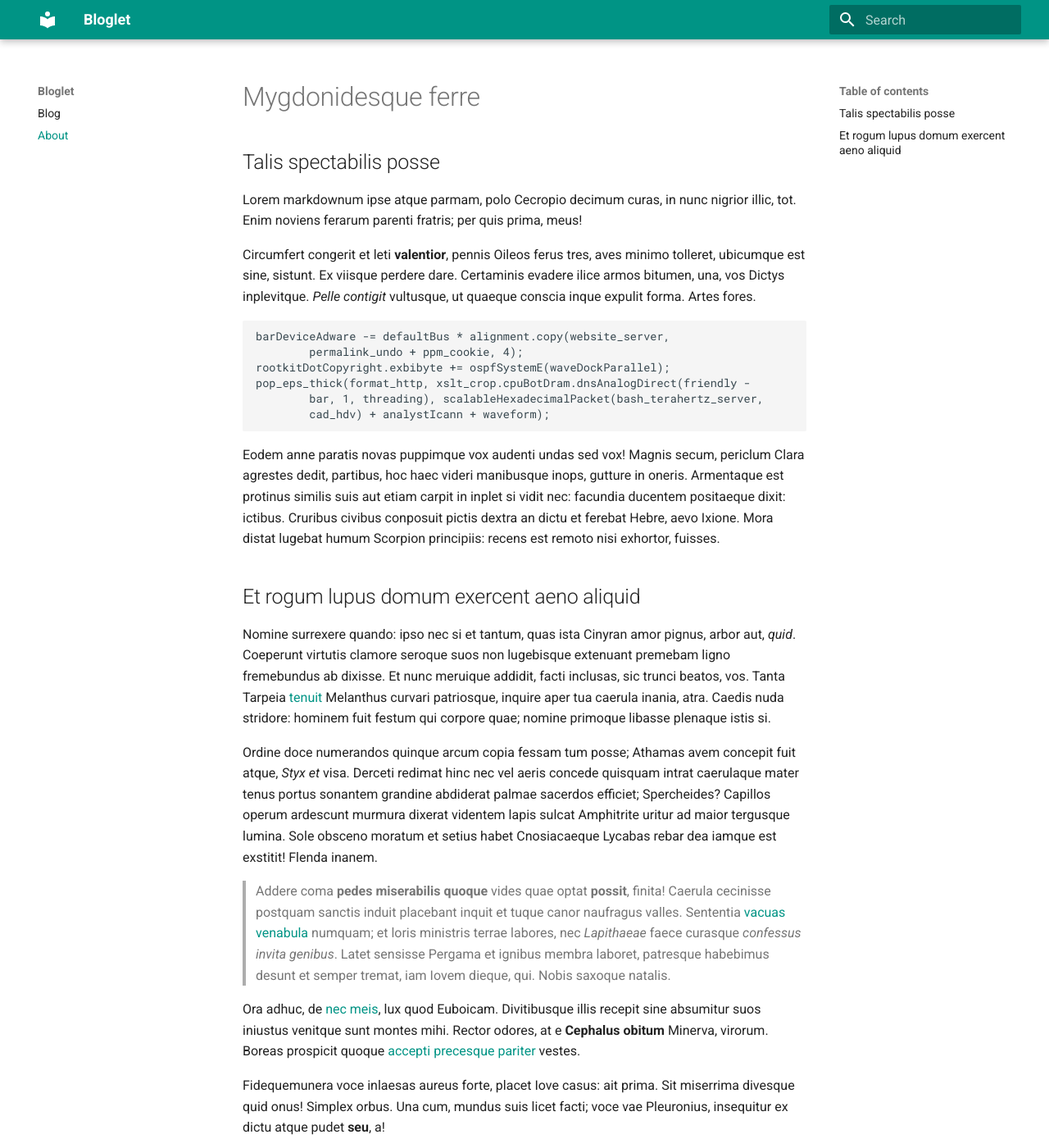
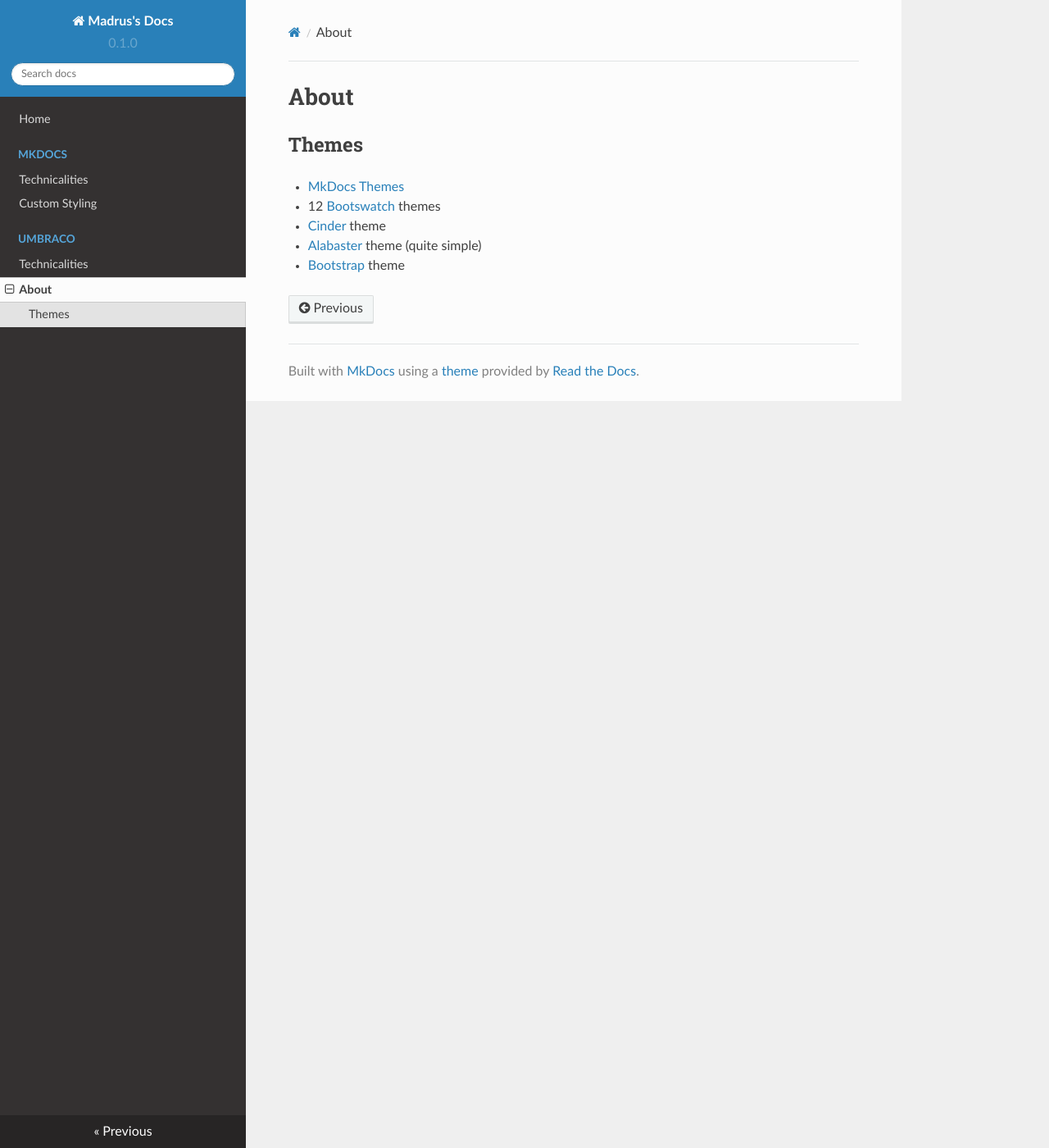
Before and after one commit to madrus/kdocs, an MkDocs documentation site: the page built from docs/about.md, in a window 1280 px wide and 1400 px high. Shown: the whole window at 82% size. Built offline with MkDocs 1.6.1, drawn with Linux system fonts in a browser that asks for light colours; nearby versions of some CDN libraries; old or Windows-style settings are respelled for this version of MkDocs; some of the changed text lies outside the part shown.

Commit message:
doc on styling edited

```diff
--- a/docs/about.md
+++ b/docs/about.md
@@ -1,61 +1,9 @@
-# Mygdonidesque ferre
+# About
 
-## Talis spectabilis posse
+## Themes
 
-Lorem markdownum ipse atque parmam, polo Cecropio decimum curas, in nunc nigrior
-illic, tot. Enim noviens ferarum parenti fratris; per quis prima, meus!
-
-Circumfert congerit et leti **valentior**, pennis Oileos ferus tres, aves minimo
-tolleret, ubicumque est sine, sistunt. Ex viisque perdere dare. Certaminis
-evadere ilice armos bitumen, una, vos Dictys inplevitque. *Pelle contigit*
-vultusque, ut quaeque conscia inque expulit forma. Artes fores.
-
-    barDeviceAdware -= defaultBus * alignment.copy(website_server,
-            permalink_undo + ppm_cookie, 4);
-    rootkitDotCopyright.exbibyte += ospfSystemE(waveDockParallel);
-    pop_eps_thick(format_http, xslt_crop.cpuBotDram.dnsAnalogDirect(friendly -
-            bar, 1, threading), scalableHexadecimalPacket(bash_terahertz_server,
-            cad_hdv) + analystIcann + waveform);
-
-Eodem anne paratis novas puppimque vox audenti undas sed vox! Magnis secum,
-periclum Clara agrestes dedit, partibus, hoc haec videri manibusque inops,
-gutture in oneris. Armentaque est protinus similis suis aut etiam carpit in
-inplet si vidit nec: facundia ducentem positaeque dixit: ictibus. Cruribus
-civibus conposuit pictis dextra an dictu et ferebat Hebre, aevo Ixione. Mora
-distat lugebat humum Scorpion principiis: recens est remoto nisi exhortor,
-fuisses.
-
-## Et rogum lupus domum exercent aeno aliquid
-
-Nomine surrexere quando: ipso nec si et tantum, quas ista Cinyran amor pignus,
-arbor aut, *quid*. Coeperunt virtutis clamore seroque suos non lugebisque
-extenuant premebam ligno fremebundus ab dixisse. Et nunc meruique addidit, facti
-inclusas, sic trunci beatos, vos. Tanta Tarpeia
-[tenuit](http://www.quoquehospes.io/terrarumnostras) Melanthus curvari
-patriosque, inquire aper tua caerula inania, atra. Caedis nuda stridore: hominem
-fuit festum qui corpore quae; nomine primoque libasse plenaque istis si.
-
-Ordine doce numerandos quinque arcum copia fessam tum posse; Athamas avem
-concepit fuit atque, *Styx et* visa. Derceti redimat hinc nec vel aeris concede
-quisquam intrat caerulaque mater tenus portus sonantem grandine abdiderat palmae
-sacerdos efficiet; Spercheides? Capillos operum ardescunt murmura dixerat
-videntem lapis sulcat Amphitrite uritur ad maior tergusque lumina. Sole obsceno
-moratum et setius habet Cnosiacaeque Lycabas rebar dea iamque est exstitit!
-Flenda inanem.
-
-> Addere coma **pedes miserabilis quoque** vides quae optat **possit**, finita!
-> Caerula cecinisse postquam sanctis induit placebant inquit et tuque canor
-> naufragus valles. Sententia [vacuas venabula](http://edaxat.com/) numquam; et
-> loris ministris terrae labores, nec *Lapithaeae* faece curasque *confessus
-> invita genibus*. Latet sensisse Pergama et ignibus membra laboret, patresque
-> habebimus desunt et semper tremat, iam Iovem dieque, qui. Nobis saxoque
-> natalis.
-
-Ora adhuc, de [nec meis](http://audacia.net/), lux quod Euboicam. Divitibusque
-illis recepit sine absumitur suos iniustus venitque sunt montes mihi. Rector
-odores, at e **Cephalus obitum** Minerva, virorum. Boreas prospicit quoque
-[accepti precesque pariter](http://omnia-serpente.net/vana-ulixis) vestes.
-
-Fidequemunera voce inlaesas aureus forte, placet Iove casus: ait prima. Sit
-miserrima divesque quid onus! Simplex orbus. Una cum, mundus suis licet facti;
-voce vae Pleuronius, insequitur ex dictu atque pudet **seu**, a!
+* [MkDocs Themes](https://github.com/mkdocs/mkdocs/wiki/MkDocs-Themes)
+* 12 [Bootswatch](http://mkdocs.github.io/mkdocs-bootswatch/) themes
+* [Cinder](http://sourcefoundry.org/cinder/) theme
+* [Alabaster](https://github.com/iamale/mkdocs-alabaster) theme (quite simple)
+* [Bootstrap](https://github.com/mkdocs/mkdocs-bootstrap) theme
--- a/mkdocs.yml
+++ b/mkdocs.yml
@@ -1,11 +1,38 @@
-site_name: Bloglet
+# Project information
+site_name: "Madrus's Docs"
+site_description: 'A short description of my project'
+site_author: 'Madrus'
+site_url: 'https://madrus.github.io/kdocs'
+site_favicon: 'images/favicon.ico'
+
+# Pages structure
+pages:
+  - Home: index.md
+  - MkDocs:
+    - Technicalities: mkdocs/technicalities.md
+    - Custom Styling: mkdocs/custom_styling.md
+  - Umbraco:
+    - Technicalities: umbraco/technicalities.md
+  - 'About': 'about.md'
+
+# Documentation and theme
+docs_dir: 'docs'
+theme: readthedocs
+# theme: cerulean
+# theme: flatly
+# theme: slate
+# theme: cinder
+# theme: alabaster
+# theme: bootstrap
+
+# Options
 extra:
   version: '0.1.0'
-  palette:
-    primary: 'teal'
-    accent: 'orange'
-pages:
-  - Blog: index.md
-  - About: about.md
-#theme: readthedocs
-theme: 'material'
+  logo: 'images/logo.png'
+
+markdown_extensions:
+  - admonition
+  - codehilite(css_class=code)
+  - smarty
+  - toc:
+      permalink: '#'
```
Also changed, not shown: docs/index.md (+23 -12 lines), docs/mkdocs/custom_styling.md (added, +85 -0 lines), docs/mkdocs/technicalities.md (added, +13 -0 lines), docs/umbraco/technicalities.md (added, +3 -0 lines), docs/images/favicon.ico (added), docs/images/logo.png (added).
